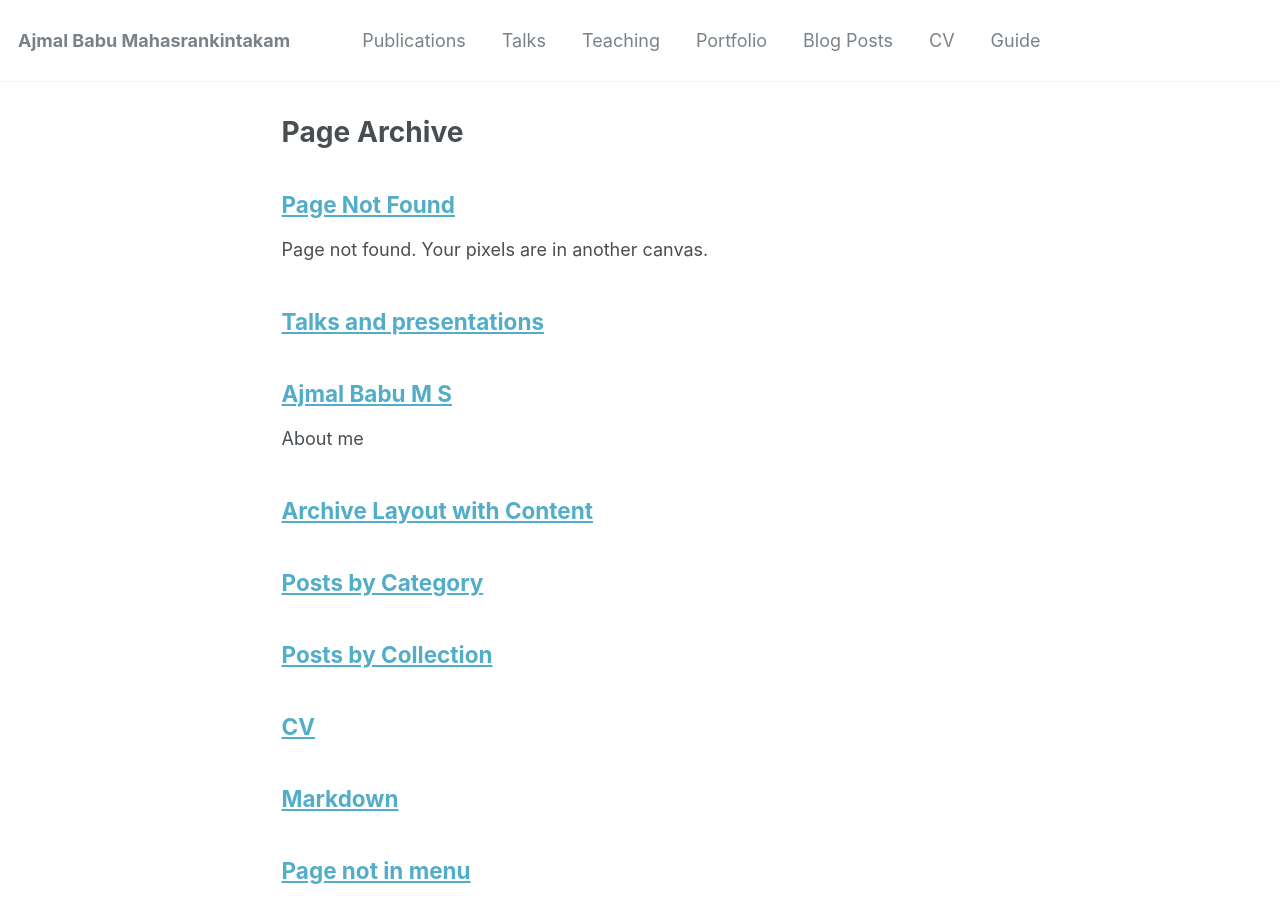
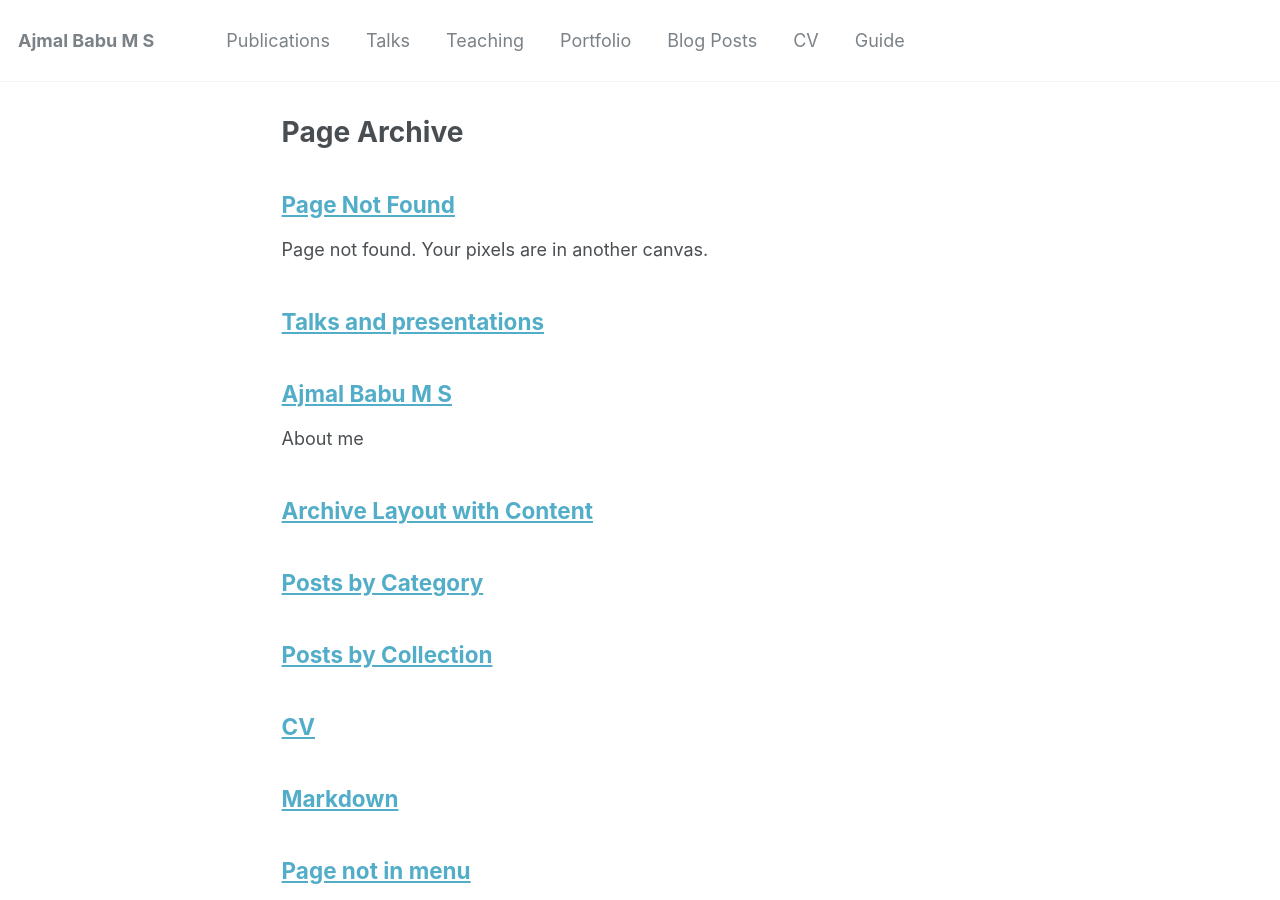
Before and after one commit to ajmalbabums/ajmalbabums.github.io, a Jekyll site: the page built from _pages/page-archive.html, in a window 1280 px wide and 900 px high. Built offline with Jekyll 4.4.1, drawn with Linux system fonts in a browser that asks for light colours; some of the changed lines change nothing that is shown.

Commit message:
Update _config.yml

```diff
--- a/_config.yml
+++ b/_config.yml
@@ -7,7 +7,7 @@
 
 # Site Settings
 locale                   : "en-US"
-title                    : "Ajmal Babu Mahasrankintakam"
+title                    : "Ajmal Babu M S"
 title_separator          : "-"
 name                     : &name "Ajmal Babu Mahasrankintakam"
 description              : &description "Research Scholar at Indian Institute of Technology Bombay, India"
@@ -80,7 +80,7 @@ analytics:
 
 # Site Author
 author:
-  name             : "Ajmal Babu M S"
+  name             : "Ajmal Babu Mahasrankintakam"
   avatar           : "profile.png"
   bio              : "Research Scholar, Department of Civil Engineering, Indian Institute of Technology Bombay"
   location         : "Mumbai, India"
@@ -88,7 +88,8 @@ author:
   pubmed           : #"https://www.civil.iitb.ac.in"
   googlescholar    : "https://scholar.google.co.in/citations?user=LRDIwvQAAAAJ&hl=en"
   email            :
-  researchgate     : "https://www.researchgate.net/profile/Ajmal_Babu_M_S"
+  researchgate     : "https://www.researchgate.net/profile/
+  _Babu_M_S"
   uri              :
   bitbucket        :
   codepen          :
```
